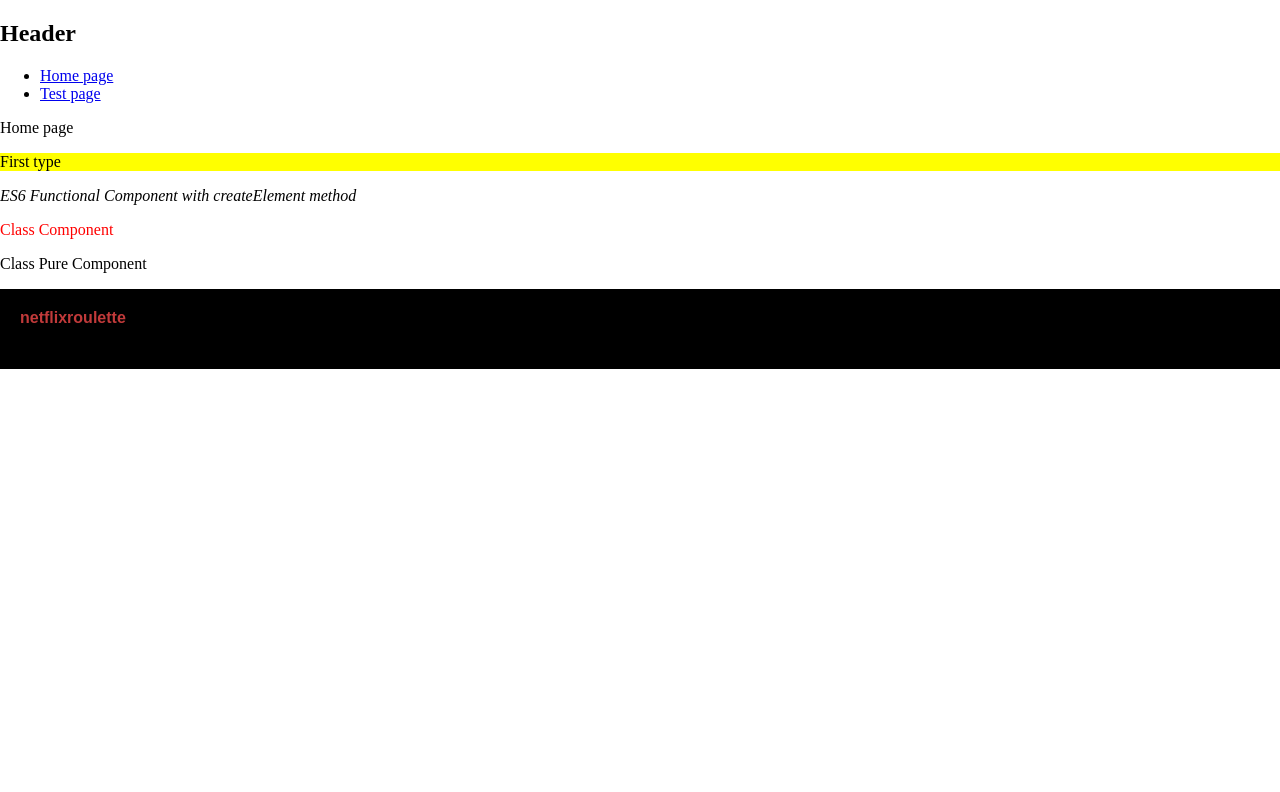
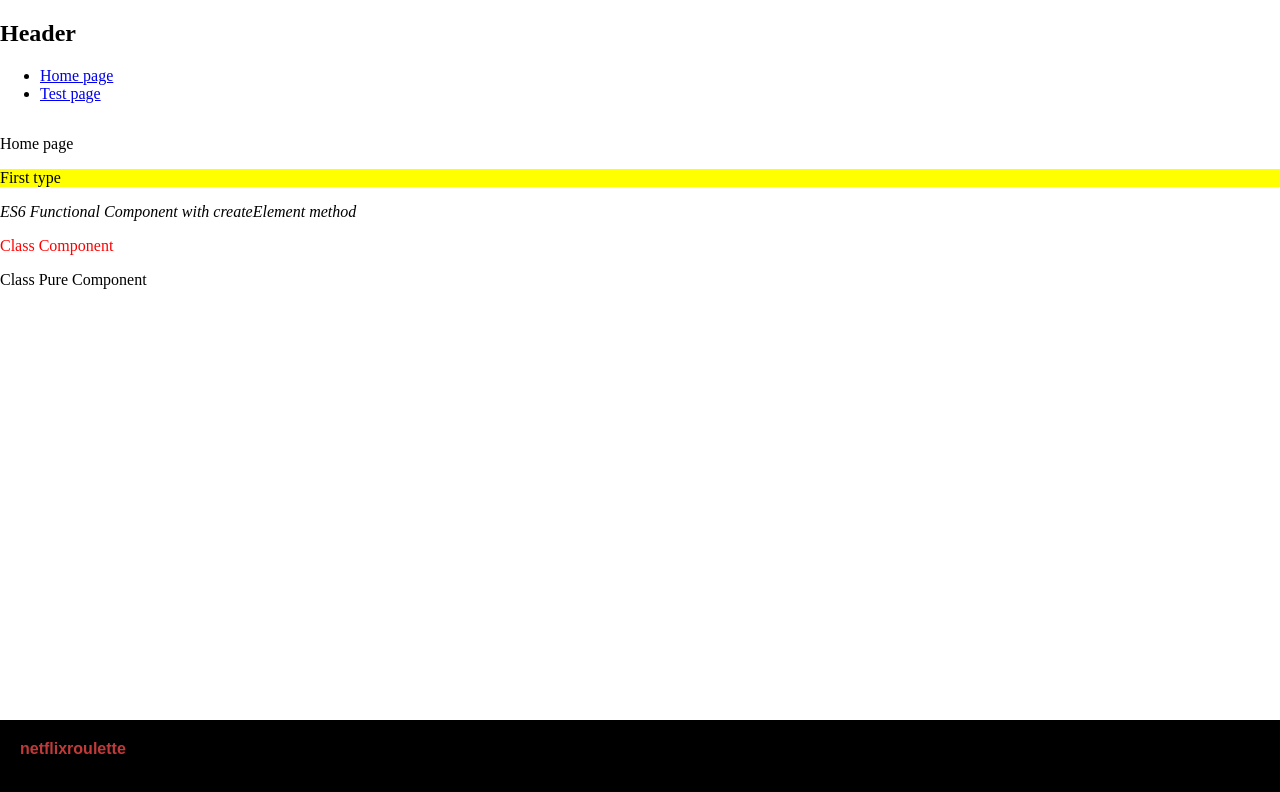
Before and after one commit to trumko/MovieApp, a React app: page / in a window 1280 px wide. Shown: the top 792 px of the page. Built offline with nearby package versions, Linux system fonts and the light colour scheme.

Commit message:
Implemented sticky footer

```diff
--- a/src/app/App.css
+++ b/src/app/App.css
@@ -7,10 +7,16 @@ html, body {
   margin: 0;
 }
 
-body {
-  position: relative;
+.mr_header {
+  overflow: auto;
 }
 
-/* div {
-  overflow: auto;
-} */
+.mr_content {
+  flex: 1;
+}
+
+#root {
+  display: flex;
+  min-height: 100vh;
+  flex-direction: column;
+}
--- a/src/app/App.js
+++ b/src/app/App.js
@@ -13,10 +13,12 @@ export default class App extends Component {
     return (
         <Router>
           <Header />
-          <Switch>
-            <Route exact path="/" component={HomePage} />
-            <Route path="/test" component={TestPage} />
-          </Switch>
+            <div className="mr_content">
+              <Switch>
+                <Route exact path="/" component={HomePage} />
+                <Route path="/test" component={TestPage} />
+              </Switch>
+            </div>
           <Footer />
         </Router>
     );
```
Also changed, not shown: 1 other file (tests, documents, lock files or other folders).
